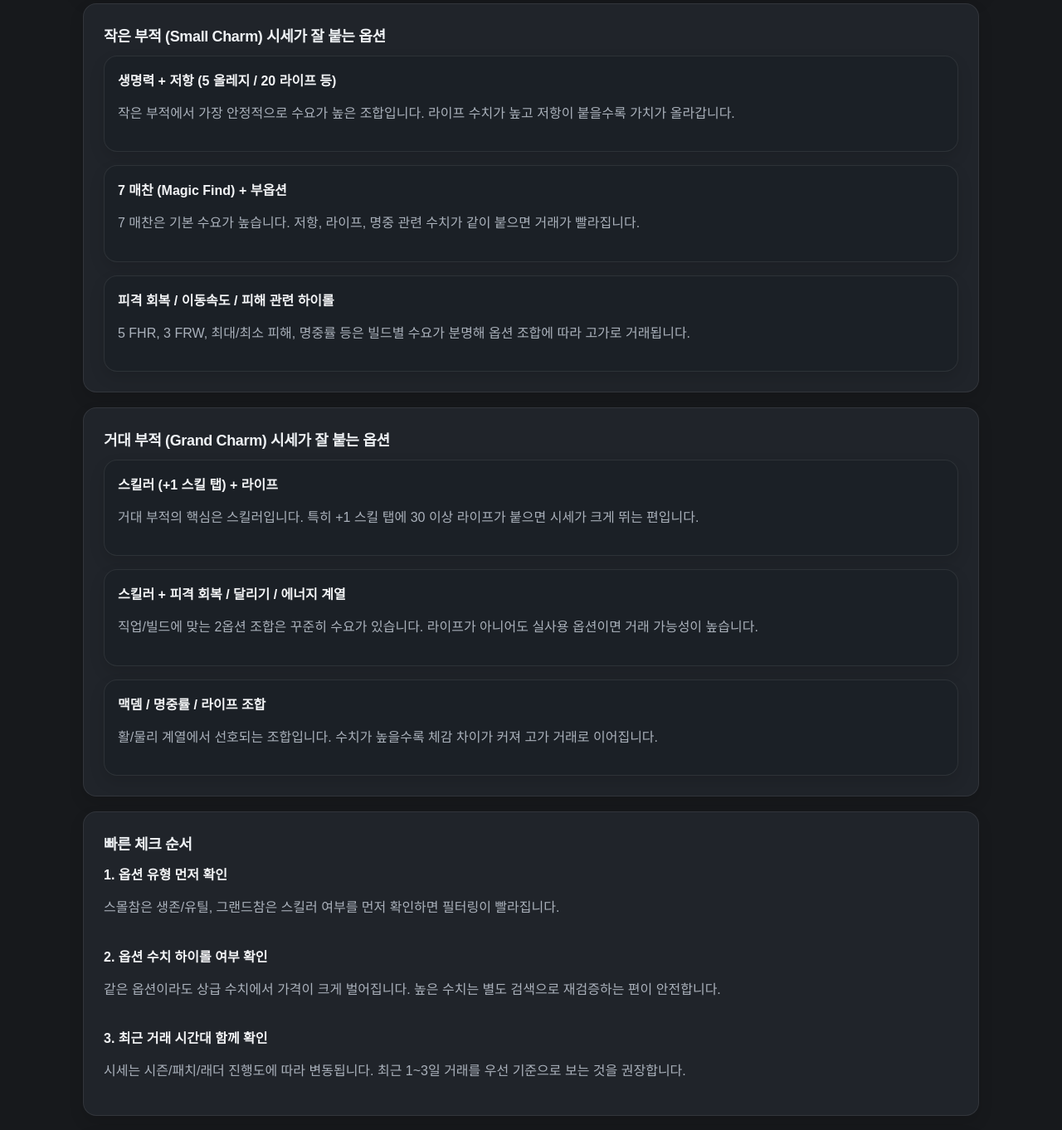
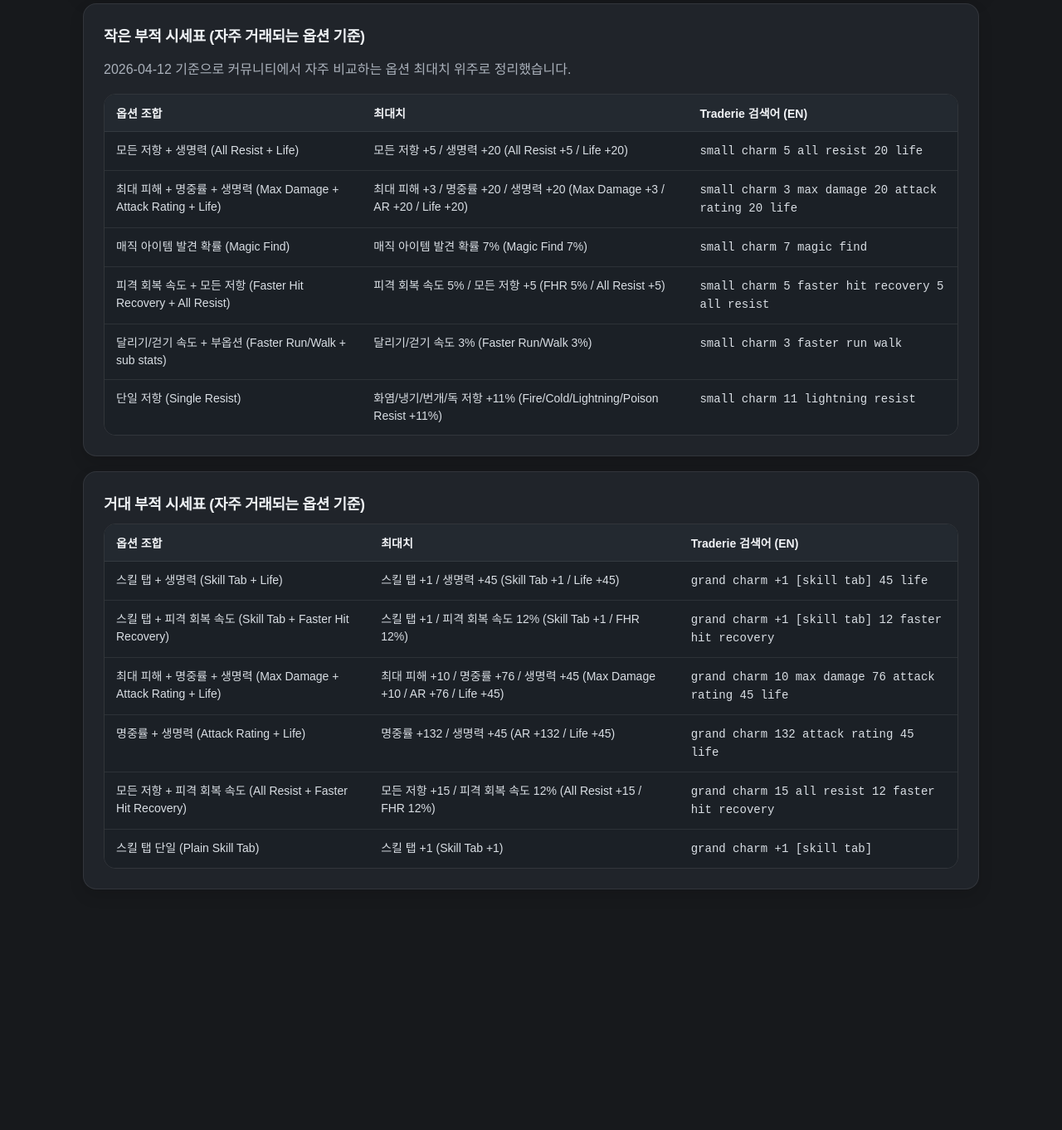
Before and after one commit to ctrlcccv/d2r, a website: page web/charms.html in a window 1280 px wide. Shown: the part 315-1677 px from the top of the page at 83% size. After the commit the page ends 1451 px from the top, so only its background shows below. Drawn offline with Linux system fonts and the light colour scheme.

Commit message:
Remove duplicate charm guide sections

```diff
--- a/web/charms.html
+++ b/web/charms.html
@@ -25,60 +25,6 @@
         </p>
         <div class="quick-links">
           <a class="quick-link" href="./index.html">메인 시세 분석 페이지로 돌아가기</a>
-        </div>
-      </section>
-
-      <section class="panel">
-        <h2>작은 부적 (Small Charm) 시세가 잘 붙는 옵션</h2>
-        <div class="guide-list">
-          <article class="card">
-            <strong>생명력 + 저항 (5 올레지 / 20 라이프 등)</strong>
-            <p class="muted">작은 부적에서 가장 안정적으로 수요가 높은 조합입니다. 라이프 수치가 높고 저항이 붙을수록 가치가 올라갑니다.</p>
-          </article>
-          <article class="card">
-            <strong>7 매찬 (Magic Find) + 부옵션</strong>
-            <p class="muted">7 매찬은 기본 수요가 높습니다. 저항, 라이프, 명중 관련 수치가 같이 붙으면 거래가 빨라집니다.</p>
-          </article>
-          <article class="card">
-            <strong>피격 회복 / 이동속도 / 피해 관련 하이롤</strong>
-            <p class="muted">5 FHR, 3 FRW, 최대/최소 피해, 명중률 등은 빌드별 수요가 분명해 옵션 조합에 따라 고가로 거래됩니다.</p>
-          </article>
-        </div>
-      </section>
-
-      <section class="panel">
-        <h2>거대 부적 (Grand Charm) 시세가 잘 붙는 옵션</h2>
-        <div class="guide-list">
-          <article class="card">
-            <strong>스킬러 (+1 스킬 탭) + 라이프</strong>
-            <p class="muted">거대 부적의 핵심은 스킬러입니다. 특히 +1 스킬 탭에 30 이상 라이프가 붙으면 시세가 크게 뛰는 편입니다.</p>
-          </article>
-          <article class="card">
-            <strong>스킬러 + 피격 회복 / 달리기 / 에너지 계열</strong>
-            <p class="muted">직업/빌드에 맞는 2옵션 조합은 꾸준히 수요가 있습니다. 라이프가 아니어도 실사용 옵션이면 거래 가능성이 높습니다.</p>
-          </article>
-          <article class="card">
-            <strong>맥뎀 / 명중률 / 라이프 조합</strong>
-            <p class="muted">활/물리 계열에서 선호되는 조합입니다. 수치가 높을수록 체감 차이가 커져 고가 거래로 이어집니다.</p>
-          </article>
-        </div>
-      </section>
-
-      <section class="panel">
-        <h2>빠른 체크 순서</h2>
-        <div class="faq-list">
-          <div>
-            <strong>1. 옵션 유형 먼저 확인</strong>
-            <p class="muted">스몰참은 생존/유틸, 그랜드참은 스킬러 여부를 먼저 확인하면 필터링이 빨라집니다.</p>
-          </div>
-          <div>
-            <strong>2. 옵션 수치 하이롤 여부 확인</strong>
-            <p class="muted">같은 옵션이라도 상급 수치에서 가격이 크게 벌어집니다. 높은 수치는 별도 검색으로 재검증하는 편이 안전합니다.</p>
-          </div>
-          <div>
-            <strong>3. 최근 거래 시간대 함께 확인</strong>
-            <p class="muted">시세는 시즌/패치/래더 진행도에 따라 변동됩니다. 최근 1~3일 거래를 우선 기준으로 보는 것을 권장합니다.</p>
-          </div>
         </div>
       </section>
 
```
